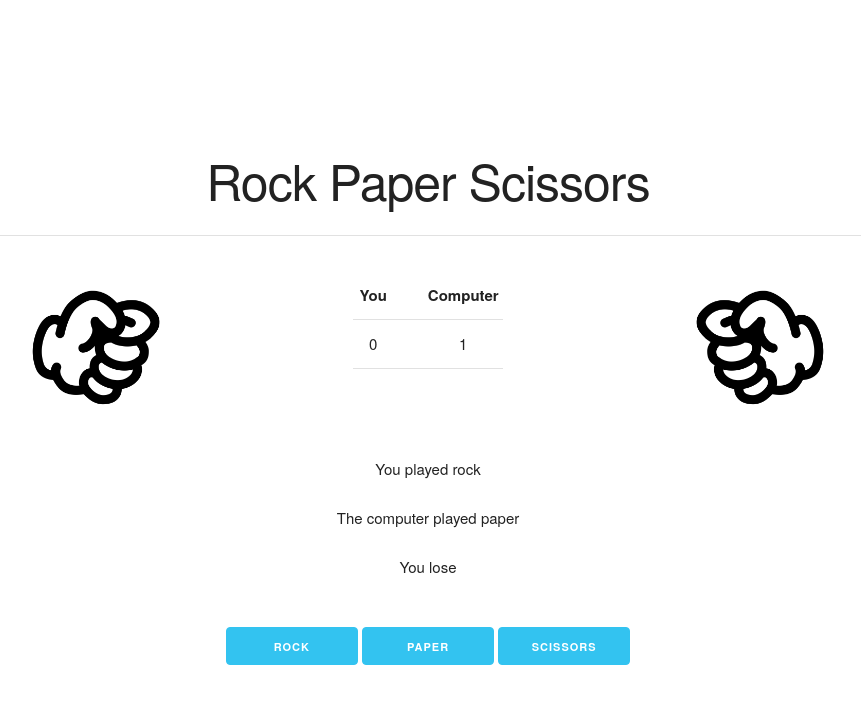
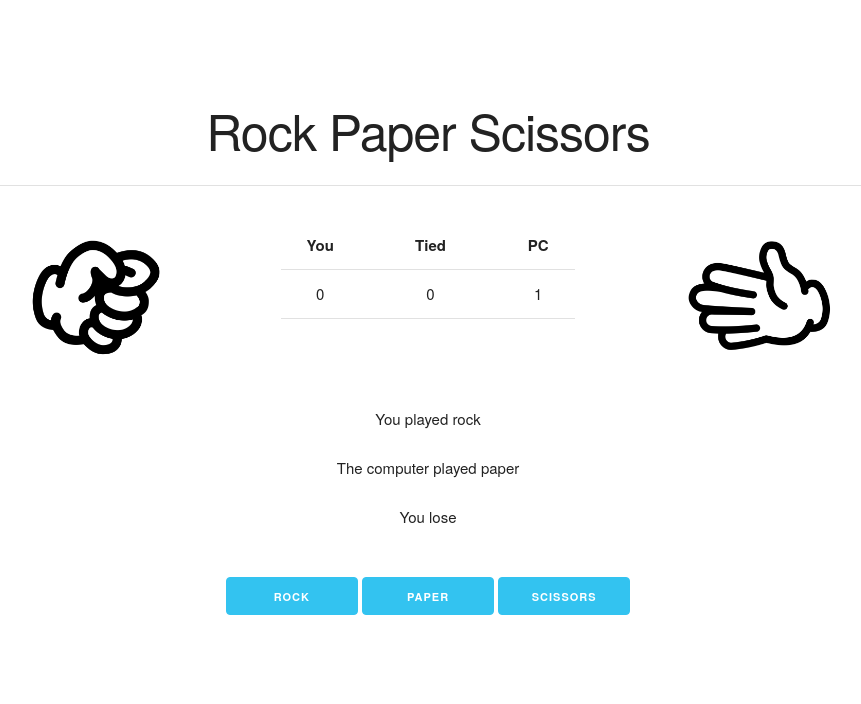
Before and after one commit to FestiveAkp/rps, a plain HTML site: page index.html in a window 1280 px wide. Both pictures are taken after a click on the button "ROCK". Shown: the whole page, without its empty margins (212-1073 px from the left). Drawn offline with Linux system fonts and the light colour scheme.

Commit message:
Add "graphics", tie counter, CSS

```diff
--- a/css/style.css
+++ b/css/style.css
@@ -1,5 +1,5 @@
 h1 {
-    margin-top: 3em;
+    margin-top: 2.0em;
     margin-bottom: 0.5em;
 }
 
@@ -20,23 +20,23 @@ body {
     text-align: center;
 }
 
-@media (min-width: 550px) {
-    .column,
-    .columns {
-      margin-left: 4%; }
-
-}
-
 table,
 td,
 th {
     text-align: center;
     margin: auto;
-    width: 10em;
+    margin-bottom: 4em;
+    table-layout: fixed;
+
+}
+
+th {
+    width: 19em;
 }
 
 .section.bottom {
     margin-top: 1.5em;
+
 }
 
 img {
--- a/index.html
+++ b/index.html
@@ -19,44 +19,54 @@
 </head>
 <body>
 
+
   <div class="section header">
     <div class="container">
       <h1>Rock Paper Scissors</h1>
     </div>
   </div>
 
+
   <hr>
+
 
   <div class="section center">
     <div class="container">
       <div class="row">
 
+
         <div class="four columns">
-          <img alt="rock" src="img/rock-right.png">
+          <img id="userPic" alt="rock" src="img/rock-right.png">
         </div>
+
 
         <div class="four columns">
           <table>
             <thead>
               <tr>
                 <th>You</th>
-                <th>Computer</th>
+                <th>Tied</th>
+                <th>PC</th>
               </tr>
             </thead>
             <tbody>
               <tr>
                 <td id="playerScore">0</td>
+                <td id="tiedScore">0</td>
                 <td id="computerScore">0</td>
               </tr>
             </tbody>
           </table>
         </div>
 
+
         <div class="four columns">
-          <img alt="rock" src="img/rock-left.png">
+          <img id="computerPic" alt="rock" src="img/rock-left.png">
         </div>
 
+
       </div>
+
 
       <div class="row">
         <div class="container">
@@ -68,17 +78,21 @@
         </div>
       </div>
 
+
     </div>
   </div>
 
+
   <div class="section bottom">
     <div class="container">
+
 
       <div class="six columns offset-by-three">
         <button class="button-primary" id="rock"  onclick="playRPS(1)" >Rock</button>
         <button class="button-primary" id="paper" onclick="playRPS(2)">Paper</button>
         <button class="button-primary" id="scissors" onclick="playRPS(3)">Scissors</button>
       </div>
+
 
     </div>
   </div>
--- a/script.js
+++ b/script.js
@@ -7,37 +7,60 @@ async function playRPS(userIn) {
         2 : 'paper',
         3 : 'scissors'
     };
-    // Promise??? what even
+    // Declare waiting processes
     var wait = ms => new Promise((r, j)=>setTimeout(r, ms));
     var waitMore = ms => new Promise((r, j)=>setTimeout(r, ms));
+    var waitEvenMore = ms => new Promise((r, j)=>setTimeout(r, ms));
+    var waitMoreSo = ms => new Promise((r, j)=>setTimeout(r, ms));
+    var waitAgain = ms => new Promise((r, j)=>setTimeout(r, ms));
+    var waitOnceMore = ms => new Promise((r, j)=>setTimeout(r, ms));
 
-    // Declare and format output text fields
+    // Declare and format DOM objects
     let outcomeField = document.getElementById('outcomeField');
     let userField = document.getElementById('userField');
     let computerField = document.getElementById('computerField');
+    let userPic = document.getElementById('userPic');
+    let computerPic = document.getElementById('computerPic');
 
-    resetFields();
+    resetDOM();
     disableButtons();
 
     let computerIn = getComputerIn();
 
-    userField.innerHTML = `You played ${RPS[userIn.toString()]}`;
-    await wait(1000);
-    computerField.innerHTML = `The computer played ${RPS[computerIn.toString()]}`;
-    await waitMore(1000);
+    // Shake
+    movePicsDown();
+    await wait(100);
+    movePicsUp();
+    await waitMore(100);
+    movePicsDown();
+    await waitEvenMore(100);
+    movePicsUp();
+    await waitMoreSo(100);
+
+    // Change images to result
+    userPic.src = `img/${ RPS[userIn.toString()] }-right.png`;
+    computerPic.src = `img/${ RPS[computerIn.toString()] }-left.png`;
+    movePicsDown();
+    await waitAgain(100);
+    movePicsUp();
+    await waitOnceMore(100);
 
     let outcome = getRoundOutcome(userIn, computerIn);
 
-    // Update output text fields with outcome
+    // Update DOM with outcome
+    userField.innerHTML = `You played ${RPS[userIn.toString()]}`;
+    computerField.innerHTML = `The computer played ${RPS[computerIn.toString()]}`;
     outcomeField.innerHTML = `You ${outcome}`;
     updateScoreTable(outcome);
     enableButtons();
 }
 
-function resetFields() {
+function resetDOM() {
     userField.innerHTML = '&nbsp';
     computerField.innerHTML = '&nbsp';
     outcomeField.innerHTML = '&nbsp';
+    userPic.src = 'img/rock-right.png';
+    computerPic.src = 'img/rock-left.png';
 }
 
 function disableButtons() {
@@ -59,6 +82,16 @@ function getComputerIn() {
     return Math.floor(Math.random() * (4-1) + 1);
 }
 
+function movePicsDown() {
+    userPic.style.marginTop = '0.25em';
+    computerPic.style.marginTop = '0.25em';
+}
+
+function movePicsUp() {
+    userPic.style.marginTop = '0em';
+    computerPic.style.marginTop = '0em';
+}
+
 function getRoundOutcome(userIn, computerIn) {
     if (userIn == computerIn) return 'tied';
     if (userIn == 1 && computerIn == 3) return 'win'; // play rock, against scissors
@@ -74,11 +107,19 @@ function updateScoreTable(outcome) {
         i++;
         playerScore.innerHTML = i;
     }
+
     if (outcome == 'lose') {
         let computerScore = document.getElementById('computerScore');
         let i = computerScore.innerHTML;
         i++;
         computerScore.innerHTML = i;
+    }
+
+    if (outcome == 'tied') {
+        let tiedScore = document.getElementById('tiedScore');
+        let i = tiedScore.innerHTML;
+        i++;
+        tiedScore.innerHTML = i;
     }
 }
 
```
